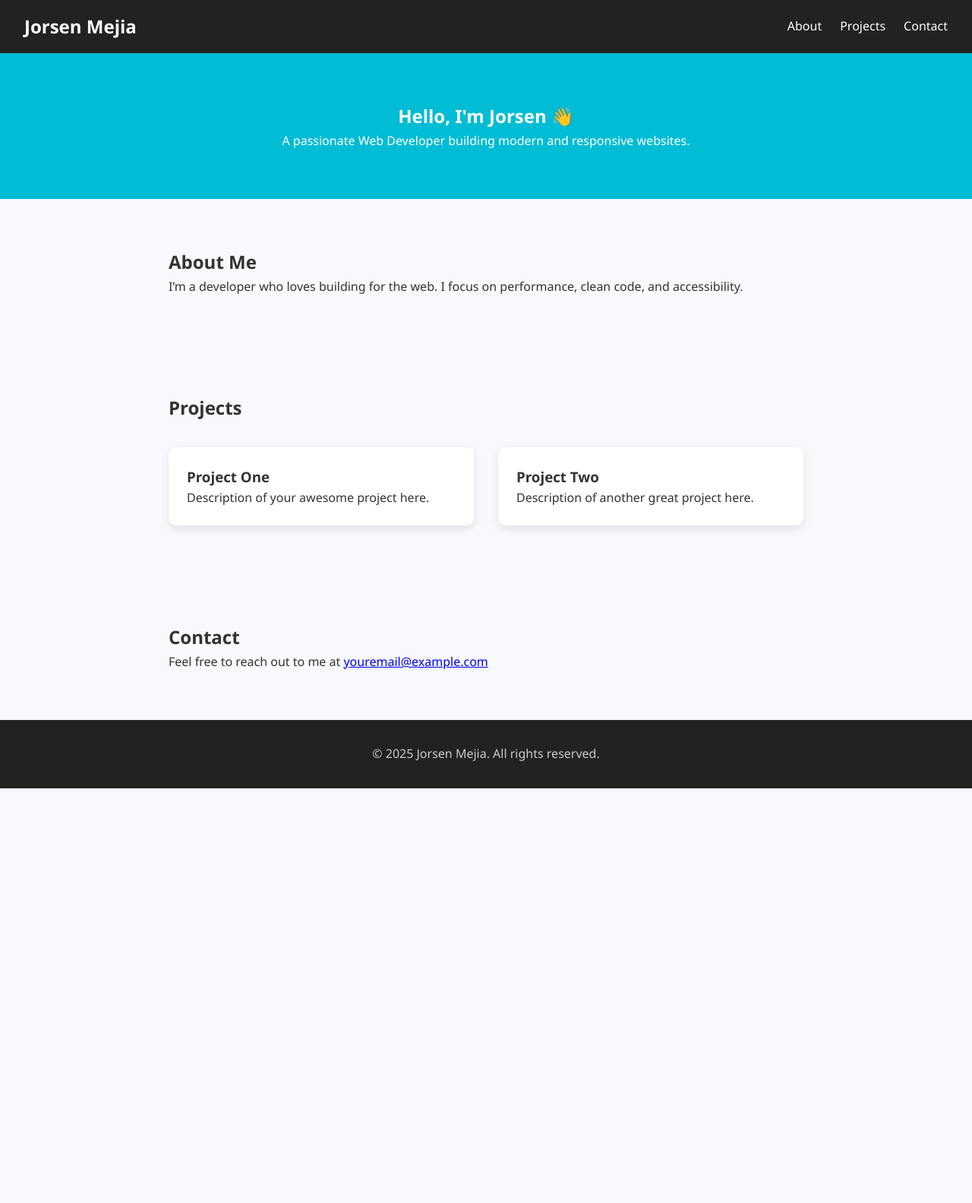
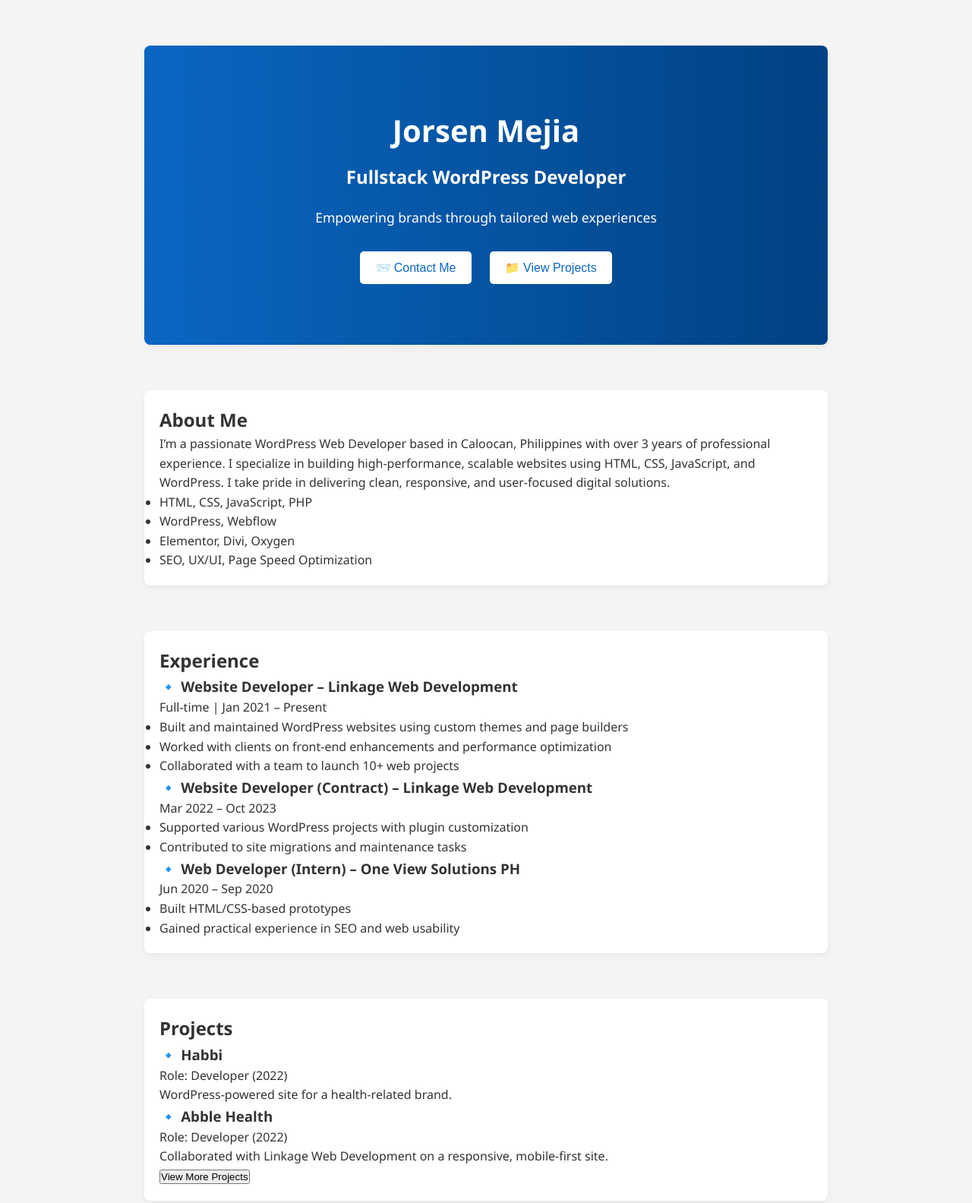
Before and after one commit to jorsen/jorsenmejia.github.io, a plain HTML site: page index.html in a window 1280 px wide. Shown: the top 1584 px of the page at 76% size. Before the commit the page ends 1038 px from the top, so only its background shows below. Drawn offline with Linux system fonts and the light colour scheme.

Commit message:
Revamp portfolio layout and content, enhancing sections for hero, about, experience, projects, testimonials, education, and contact. Implement smooth scrolling and animations for improved user experience. Update styles for better visual appeal and responsiveness.

```diff
--- a/index.html
+++ b/index.html
@@ -2,59 +2,136 @@
 <html lang="en">
 
 <head>
-    <meta charset="UTF-8" />
-    <meta name="viewport" content="width=device-width, initial-scale=1.0" />
-    <title>My Developer Portfolio</title>
-    <link rel="stylesheet" href="style.css" />
+    <meta charset="UTF-8">
+    <meta name="viewport" content="width=device-width, initial-scale=1.0">
+    <title>Jorsen Mejia - Web Developer</title>
+    <link rel="stylesheet" href="style.css">
 </head>
 
 <body>
-
-    <header>
-        <nav>
-            <h1>Jorsen Mejia</h1>
-            <ul class="nav-links">
-                <li><a href="#about">About</a></li>
-                <li><a href="#projects">Projects</a></li>
-                <li><a href="#contact">Contact</a></li>
-            </ul>
-        </nav>
-    </header>
-
-    <section class="hero">
-        <h2>Hello, I'm Jorsen 👋</h2>
-        <p>A passionate Web Developer building modern and responsive websites.</p>
-    </section>
-
-    <section id="about" class="section">
-        <h2>About Me</h2>
-        <p>I’m a developer who loves building for the web. I focus on performance, clean code, and accessibility.</p>
-    </section>
-
-    <section id="projects" class="section">
-        <h2>Projects</h2>
-        <div class="projects-container">
-            <div class="project-card">
-                <h3>Project One</h3>
-                <p>Description of your awesome project here.</p>
-            </div>
-            <div class="project-card">
-                <h3>Project Two</h3>
-                <p>Description of another great project here.</p>
-            </div>
+    <!-- Hero Section -->
+    <section id="hero" class="fade-in">
+        <h1>Jorsen Mejia</h1>
+        <h2>Fullstack WordPress Developer</h2>
+        <p>Empowering brands through tailored web experiences</p>
+        <div class="cta-buttons">
+            <button onclick="scrollToSection('contact')">📨 Contact Me</button>
+            <button onclick="scrollToSection('projects')">📁 View Projects</button>
         </div>
     </section>
 
-    <section id="contact" class="section">
+    <!-- About Section -->
+    <section id="about" class="slide-up">
+        <h2>About Me</h2>
+        <p>I’m a passionate WordPress Web Developer based in Caloocan, Philippines with over 3 years of professional experience. I specialize in building high-performance, scalable websites using HTML, CSS, JavaScript, and WordPress. I take pride in delivering
+            clean, responsive, and user-focused digital solutions.</p>
+        <ul>
+            <li>HTML, CSS, JavaScript, PHP</li>
+            <li>WordPress, Webflow</li>
+            <li>Elementor, Divi, Oxygen</li>
+            <li>SEO, UX/UI, Page Speed Optimization</li>
+        </ul>
+    </section>
+
+    <!-- Experience Section -->
+    <section id="experience" class="fade-in">
+        <h2>Experience</h2>
+        <div class="job">
+            <h3>🔹 Website Developer – Linkage Web Development</h3>
+            <p>Full-time | Jan 2021 – Present</p>
+            <ul>
+                <li>Built and maintained WordPress websites using custom themes and page builders</li>
+                <li>Worked with clients on front-end enhancements and performance optimization</li>
+                <li>Collaborated with a team to launch 10+ web projects</li>
+            </ul>
+        </div>
+        <div class="job">
+            <h3>🔹 Website Developer (Contract) – Linkage Web Development</h3>
+            <p>Mar 2022 – Oct 2023</p>
+            <ul>
+                <li>Supported various WordPress projects with plugin customization</li>
+                <li>Contributed to site migrations and maintenance tasks</li>
+            </ul>
+        </div>
+        <div class="job">
+            <h3>🔹 Web Developer (Intern) – One View Solutions PH</h3>
+            <p>Jun 2020 – Sep 2020</p>
+            <ul>
+                <li>Built HTML/CSS-based prototypes</li>
+                <li>Gained practical experience in SEO and web usability</li>
+            </ul>
+        </div>
+    </section>
+
+    <!-- Projects Section -->
+    <section id="projects" class="slide-up">
+        <h2>Projects</h2>
+        <div class="project">
+            <h3>🔹 Habbi</h3>
+            <p>Role: Developer (2022)</p>
+            <p>WordPress-powered site for a health-related brand.</p>
+        </div>
+        <div class="project">
+            <h3>🔹 Abble Health</h3>
+            <p>Role: Developer (2022)</p>
+            <p>Collaborated with Linkage Web Development on a responsive, mobile-first site.</p>
+        </div>
+        <button onclick="scrollToSection('contact')">View More Projects</button>
+    </section>
+
+    <!-- Testimonials Section -->
+    <section id="testimonials" class="fade-in">
+        <h2>Testimonials</h2>
+        <blockquote>“Great mentor.” – Kean Billy Fernandez, Web Developer</blockquote>
+        <blockquote>“Very approachable and had good management skills.” – Ramon Christopher Acono, Support Engineer</blockquote>
+    </section>
+
+    <!-- Education Section -->
+    <section id="education" class="slide-up">
+        <h2>Education & Certifications</h2>
+        <p>🎓 STI College – Bachelor of Science in Information Technology (2018 – 2022)</p>
+        <p>🏅 Most Improving Developer – 2021 (awarded by Archiedzes)</p>
+    </section>
+
+    <!-- Contact Section -->
+    <section id="contact" class="fade-in">
         <h2>Contact</h2>
-        <p>Feel free to reach out to me at <a href="mailto:youremail@example.com">youremail@example.com</a></p>
+        <p>Email: [Use contact form below]</p>
+        <p>LinkedIn: <a href="https://linkedin.com/in/jorsenmejia">linkedin.com/in/jorsenmejia</a></p>
+        <form>
+            <input type="text" name="name" placeholder="Your Name" required>
+            <input type="email" name="email" placeholder="Your Email" required>
+            <textarea name="message" placeholder="Your Message" required></textarea>
+            <button type="submit">Send Message</button>
+        </form>
     </section>
 
     <footer>
-        <p>© 2025 Jorsen Mejia. All rights reserved.</p>
+        <p>&copy; 2025 Jorsen Mejia. All rights reserved.</p>
     </footer>
 
-    <script src="script.js"></script>
+    <script>
+        function scrollToSection(id) {
+            document.getElementById(id).scrollIntoView({
+                behavior: 'smooth'
+            });
+        }
+
+        // Simple fade-in / slide-up on scroll animation
+        const observer = new IntersectionObserver((entries) => {
+            entries.forEach(entry => {
+                if (entry.isIntersecting) {
+                    entry.target.classList.add('visible');
+                }
+            });
+        }, {
+            threshold: 0.1
+        });
+
+        document.querySelectorAll('.fade-in, .slide-up').forEach(el => {
+            observer.observe(el);
+        });
+    </script>
 </body>
 
 </html>
--- a/style.css
+++ b/style.css
@@ -1,5 +1,3 @@
-/* Reset */
-
 * {
     margin: 0;
     padding: 0;
@@ -7,73 +5,122 @@
 }
 
 body {
-    font-family: "Segoe UI", sans-serif;
-    background-color: #f7f9fc;
+    font-family: 'Segoe UI', sans-serif;
+    line-height: 1.6;
+    background-color: #f4f4f4;
     color: #333;
-    line-height: 1.6;
+    padding: 0 20px;
+    scroll-behavior: smooth;
 }
 
-header {
-    background-color: #222;
-    color: #fff;
-    padding: 1rem 2rem;
-    position: sticky;
-    top: 0;
-    z-index: 10;
+section {
+    max-width: 900px;
+    margin: 60px auto;
+    padding: 20px;
+    background: #fff;
+    border-radius: 8px;
+    box-shadow: 0 4px 8px rgba(0, 0, 0, 0.05);
 }
 
-nav {
-    display: flex;
-    justify-content: space-between;
-    align-items: center;
+#hero {
+    text-align: center;
+    background: linear-gradient(to right, #0a66c2, #004182);
+    color: white;
+    padding: 80px 20px;
 }
 
-.nav-links {
-    list-style: none;
-    display: flex;
-    gap: 1.5rem;
+#hero h1 {
+    font-size: 2.5rem;
+    margin-bottom: 10px;
 }
 
-.nav-links a {
-    color: #fff;
-    text-decoration: none;
-    transition: color 0.3s;
+#hero h2 {
+    font-size: 1.5rem;
+    margin-bottom: 20px;
 }
 
-.nav-links a:hover {
-    color: #00bcd4;
+#hero p {
+    font-size: 1.1rem;
+    margin-bottom: 30px;
 }
 
-.hero {
-    padding: 4rem 2rem;
-    text-align: center;
-    background: #00bcd4;
-    color: #fff;
+.cta-buttons button {
+    background: white;
+    color: #0a66c2;
+    border: none;
+    padding: 12px 20px;
+    font-size: 1rem;
+    margin: 0 10px;
+    border-radius: 5px;
+    cursor: pointer;
+    transition: 0.3s;
 }
 
-.section {
-    padding: 4rem 2rem;
-    max-width: 900px;
-    margin: auto;
+.cta-buttons button:hover {
+    background-color: #e6f0ff;
 }
 
-.projects-container {
-    display: grid;
-    grid-template-columns: repeat(auto-fit, minmax(250px, 1fr));
-    gap: 2rem;
-    margin-top: 2rem;
+
+/* Fade-in Animation */
+
+.fade-in {
+    opacity: 0;
+    transform: translateY(20px);
+    transition: opacity 0.8s ease-out, transform 0.8s ease-out;
 }
 
-.project-card {
-    background-color: #fff;
-    padding: 1.5rem;
-    border-radius: 10px;
-    box-shadow: 0 4px 12px rgba(0, 0, 0, 0.1);
+.fade-in.visible {
+    opacity: 1;
+    transform: translateY(0);
+}
+
+
+/* Slide-up Animation */
+
+.slide-up {
+    opacity: 0;
+    transform: translateY(40px);
+    transition: opacity 0.8s ease-out, transform 0.8s ease-out;
+}
+
+.slide-up.visible {
+    opacity: 1;
+    transform: translateY(0);
+}
+
+form {
+    display: flex;
+    flex-direction: column;
+    gap: 10px;
+    margin-top: 20px;
+}
+
+form input,
+form textarea {
+    padding: 10px;
+    font-size: 1rem;
+    border: 1px solid #ccc;
+    border-radius: 4px;
+}
+
+form button {
+    background: #0a66c2;
+    color: white;
+    border: none;
+    padding: 12px;
+    font-size: 1rem;
+    border-radius: 4px;
+    cursor: pointer;
+    transition: 0.3s;
+}
+
+form button:hover {
+    background: #004182;
 }
 
 footer {
     text-align: center;
-    padding: 2rem;
-    background-color: #222;
-    color: #ccc;
+    padding: 20px;
+    color: #666;
+    font-size: 0.9rem;
 }
```
